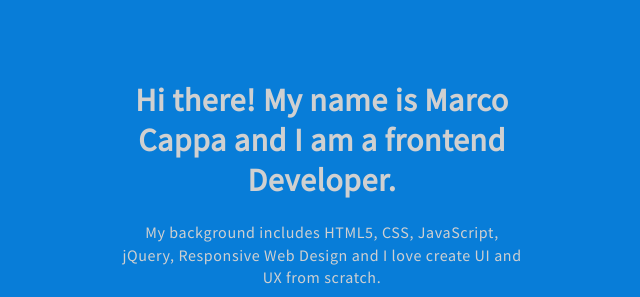
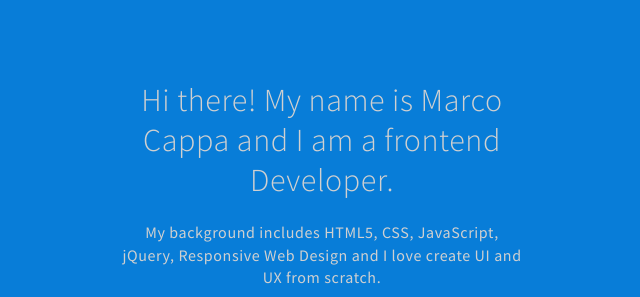
Before and after one commit to marcocappa/marcocappa.github.io, a plain HTML site: page index.html in a window 1280 px wide. Shown: the top 297 px of the page, without its empty margins (318-958 px from the left). Drawn offline with Linux system fonts and the light colour scheme.

Commit message:
Change some style

```diff
--- a/css/style.css
+++ b/css/style.css
@@ -4,6 +4,9 @@
 html,body{
   margin: 0;
   background-color: #087dd8;
+}
+h1{
+  font-weight: 300;
 }
 p{
   line-height: 140%;
```
